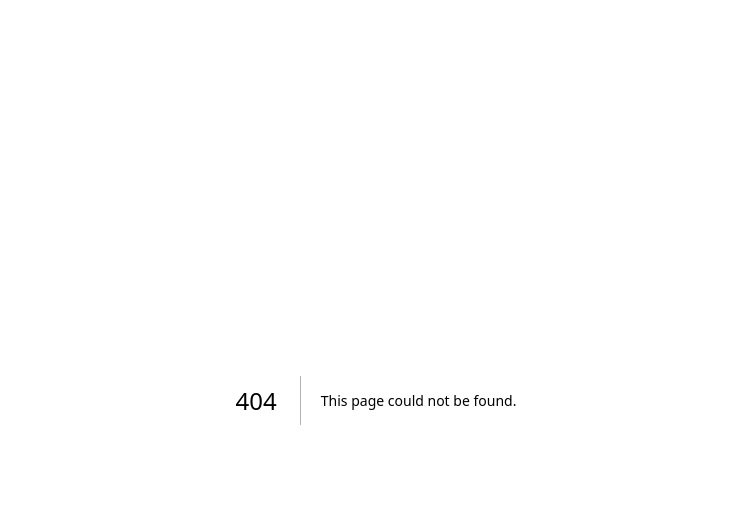
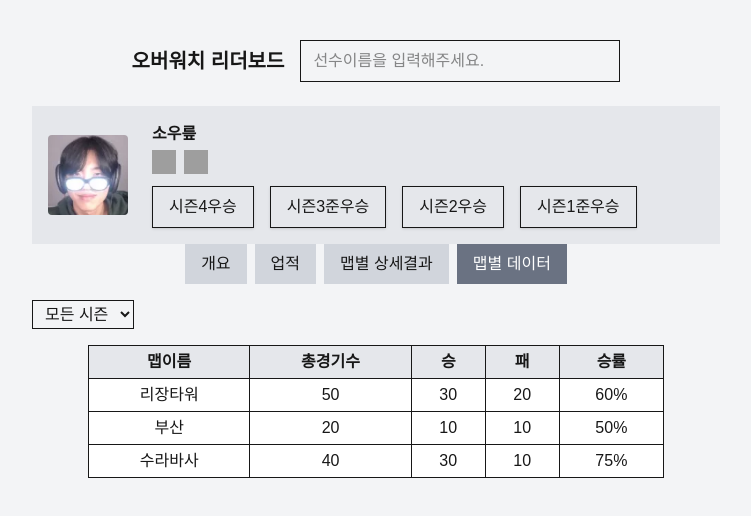
Before and after one commit to ROMS-PROJECT/ROMS-PROJECT, a Next.js app: page /userSearchMap in a window 1280 px wide. Before the commit this address had no page. Shown: the top 516 px of the page, without its empty margins (264-1015 px from the left). Built offline with nearby package versions, Linux system fonts and the light colour scheme; grey boxes are pictures that could not be loaded.

Commit message:
맵별데이터 html 만듬

```diff
--- a/app/about/page.tsx
+++ b/app/about/page.tsx
@@ -1,10 +1,48 @@
+"use client";
+
 import Test from './test';
+import { useEffect, useState } from "react";
+
+type User = {
+    id: number;
+    name: string;
+};
 
 export default function About() {
+    const [data, setData] = useState<User[]>([]);
+
+    useEffect(() => {
+        fetch("/api/supabase")
+            .then((res) => res.json())
+            .then((result) => {
+                setData(result);
+            });
+    }, []);
+
     return (
-        <div>
+        <>
             <h1>여기는 About 페이지 😆</h1>
             <Test />
-        </div>
+
+
+            <table border={1}>
+                <thead>
+                    <tr>
+                        <th>ID</th>
+                        <th>NAME</th>
+                    </tr>
+                </thead>
+                <tbody>
+                    {data.map((item) => (
+                        <tr key={item.id}>
+                            <td>{item.id}</td>
+                            <td>{item.name}</td>
+                        </tr>
+                    ))}
+                </tbody>
+            </table>
+        </>
+
+
     );
 }
--- /dev/null
+++ b/app/userSearchMap/page.tsx
@@ -0,0 +1,102 @@
+export default function userSearchMap() {
+    const data = [
+        { map: "리장타워", total: 50, win: 30, lose: 20, rate: "60%" },
+        { map: "부산", total: 20, win: 10, lose: 10, rate: "50%" },
+        { map: "수라바사", total: 40, win: 30, lose: 10, rate: "75%" },
+    ];
+
+    return (
+        <div className="min-h-screen bg-gray-100 flex justify-center">
+            <div className="w-full max-w-3xl p-10">
+
+                {/* 상단 */}
+                <div className="flex justify-center items-center gap-4 mb-6">
+                    <h1 className="text-xl font-bold">오버워치 리더보드</h1>
+                    <input
+                        placeholder="선수이름을 입력해주세요."
+                        className="border px-3 py-2 w-80"
+                    />
+                </div>
+
+                <div className="flex items-center gap-6 p-4 bg-gray-200">
+
+                    {/* 왼쪽 프로필*/}
+                    {/* src위치는 default로 public에서 찾는다*/}
+                    <img
+                        src="/profile.png"
+                        alt="profile"
+                        className="w-20 h-20 rounded"
+                    />
+
+                    {/* 오른쪽 전체 영역 */}
+                    <div className="flex flex-col gap-3">
+
+                        {/* 이름 + 아이콘 */}
+                        <div>
+                            <p className="font-bold">소우릎</p>
+                            <div className="flex gap-2 mt-1">
+                                <img src="/z.png" className="w-6 h-6" />
+                                <img src="/youtube.png" className="w-6 h-6" />
+                            </div>
+                        </div>
+
+                        {/* 버튼 영역 */}
+                        <div className="flex gap-4">
+                            <button className="px-4 py-2 border shadow">시즌4우승</button>
+                            <button className="px-4 py-2 border shadow">시즌3준우승</button>
+                            <button className="px-4 py-2 border shadow">시즌2우승</button>
+                            <button className="px-4 py-2 border shadow">시즌1준우승</button>
+                        </div>
+
+                    </div>
+                </div>
+
+
+
+                {/* 탭 */}
+                <div className="flex justify-center gap-2 mb-4">
+                    <button className="bg-gray-300 px-4 py-2">개요</button>
+                    <button className="bg-gray-300 px-4 py-2">업적</button>
+                    <button className="bg-gray-300 px-4 py-2">맵별 상세결과</button>
+                    <button className="bg-gray-500 text-white px-4 py-2">
+                        맵별 데이터
+                    </button>
+                </div>
+
+                {/* 필터 */}
+                <div className="flex justify-start mb-4">
+                    <select className="border px-2 py-1">
+                        <option>모든 시즌</option>
+                    </select>
+                </div>
+
+                {/* 테이블 */}
+                <div className="flex justify-center">
+                    <table className="border w-full max-w-xl bg-white text-center">
+                        <thead>
+                            <tr className="bg-gray-200">
+                                <th className="border px-2 py-1">맵이름</th>
+                                <th className="border px-2 py-1">총경기수</th>
+                                <th className="border px-2 py-1">승</th>
+                                <th className="border px-2 py-1">패</th>
+                                <th className="border px-2 py-1">승률</th>
+                            </tr>
+                        </thead>
+                        <tbody>
+                            {data.map((row, i) => (
+                                <tr key={i}>
+                                    <td className="border px-2 py-1">{row.map}</td>
+                                    <td className="border px-2 py-1">{row.total}</td>
+                                    <td className="border px-2 py-1">{row.win}</td>
+                                    <td className="border px-2 py-1">{row.lose}</td>
+                                    <td className="border px-2 py-1">{row.rate}</td>
+                                </tr>
+                            ))}
+                        </tbody>
+                    </table>
+                </div>
+
+            </div>
+        </div>
+    );
+}
```
Also changed, not shown: public/profile.png (added).
